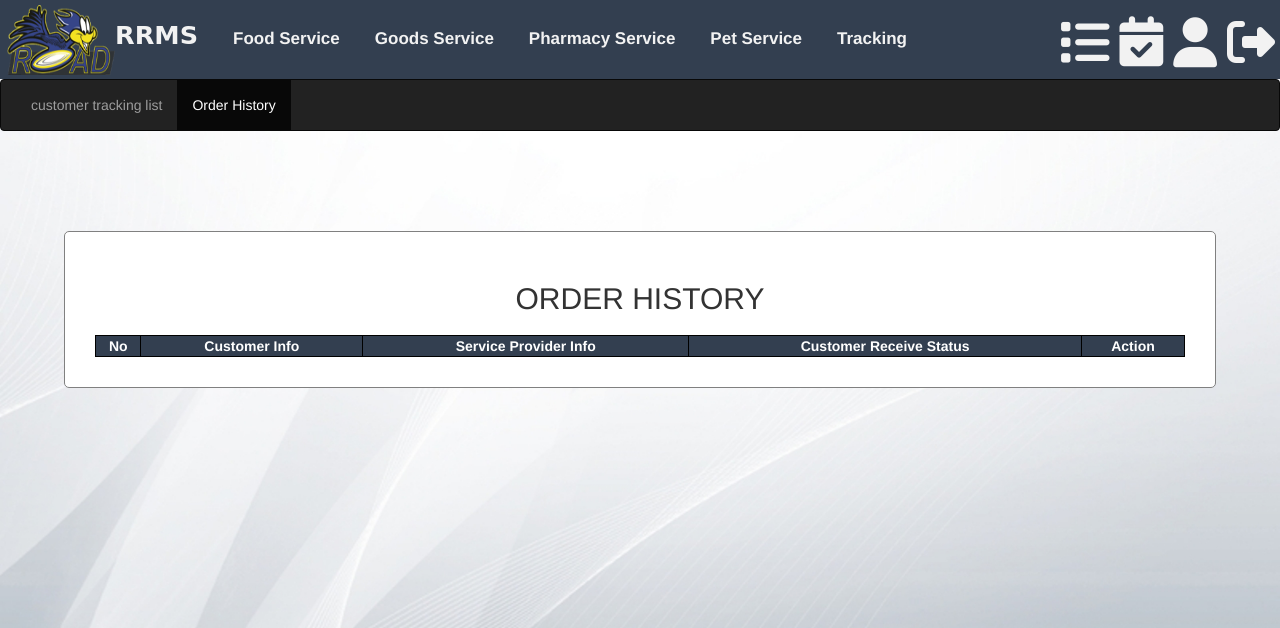
After one commit to AmarRazali/rrms, a PHP site: page /ApplicationLayer/ManageTrackingAnalyticView/receivedOrderTracking.php in a window 1280 px wide. The commit adds this page. Shown: the top 628 px of the page. Run offline with PHP 8.4, Linux system fonts and the light colour scheme; the visitor is signed in with stand-in values (Sample User, id 1); data comes from the database, SQL or seed files in the repository; lists and menus that the app fills with data are empty; some libraries are stand-ins or nearby versions.

Commit message:
Add feature on tracking module
Allow customer to view their order history with extra function (viewReceivedOrderHistory) and also extra navbar specify for tracking only.

```diff
--- /dev/null
+++ b/ApplicationLayer/ManageTrackingAnalyticView/receivedOrderTracking.php
@@ -0,0 +1,103 @@
+<?php
+session_start();
+?>
+
+<!DOCTYPE html>
+<html>
+<head>
+	<title>TRACKING</title>
+	<?php
+	include '../../includes/cusTopNaviBar.php';
+	?>
+    <!-- add extra navbar  -->
+    <nav class="navbar navbar-inverse">
+    <div class="container-fluid">
+        <ul class="nav navbar-nav">
+         <li><a href="customerTracking.php">customer tracking list</a></li>
+        <li class="active"><a href="receivedOrderTracking.php">Order History</a></li>
+         </ul>
+    </div>
+    </nav>
+</head>
+
+<style>
+
+
+	table, th, td {
+  		border: 1px solid black;
+  		border-collapse: collapse;
+  		text-align: center;
+  		background-color: ;
+	}
+
+	table tr#first {border:inset 4px solid black; color:white;  background-color:rgb(51, 63, 80);}
+	table td#second {border:inset 4px solid black; color:white;  background-color:rgb(51, 63, 80);}
+
+</style>
+</style>
+
+</head>
+<body>
+
+<?php
+	require_once $_SERVER["DOCUMENT_ROOT"].'/RRMS/BusinessServicesLayer/controller/Tracking Analytic Controller.php';
+	$Cus_ID=$_SESSION['customerID'];
+
+	$tracking = new trackingAnalyticController();
+	$data = $tracking->viewOrderHistory($Cus_ID);
+
+	?>
+
+    <div id="frm">
+    	<h2>ORDER HISTORY</h2>
+
+			<table style="margin-top: 20px;" width="100%">
+
+				<tr id="first">
+					<th>No</th>
+					<th>Customer Info</th>
+					<th>Service Provider Info</th>
+					<th>Customer Receive Status</th>
+					<th>Action</th>
+				</tr>
+				<?php
+				$i=1;
+    			foreach($data as $row){
+    			?>
+    			<form action="" method="POST">
+				<tr>
+					<td id="styleTr"><?=$i?></td>
+					<td style="text-align: left; width: 300px;">
+						<label>Name: </label><?=$row['Cus_Name']?><br>
+						<label>Address: </label><?=$row['Cus_Address']?><br>
+						<label>Tracking: </label><?=$row['Tracking_ID']?><br>
+						<label>Phone Number: </label><?=$row['Cus_PhoneNo']?>
+					</td>
+					<td style="text-align: left; width: 300px;">
+						<label>Company/Shop Name: </label><?=$row['SP_Name']?><br>
+						<label>Address: </label><?=$row['SP_Address']?><br>
+						<label>Phone Number: </label><?=$row['SP_PhoneNo']?>
+					</td>
+					<td><?=$row['ReceiveStatus']?></td>
+					<td>
+						<input type="hidden" name="Tracking_ID" value="<?=$row['Tracking_ID']?>">
+						<input type="submit" name="Receive" value="Receive">
+					</td>
+				</tr>
+				</form>
+				<?php
+					if(isset($_POST['Receive'])){
+
+						$Cus_ID=$_SESSION['customerID'];
+
+						$custUpdate = new trackingAnalyticController();
+						$custUpdate->custUpdateTracking();
+						$i=$i+1;
+					}
+
+				}
+				?>
+			</table>
+    </div>
+</body>
+</html>
--- a/BusinessServicesLayer/controller/Tracking Analytic Controller.php
+++ b/BusinessServicesLayer/controller/Tracking Analytic Controller.php
@@ -20,6 +20,14 @@ class trackingAnalyticController
         $tracking = new trackingAnalyticModel();
         $tracking->Cus_ID = $Cus_ID;
         return $tracking->viewOrderTrackingList();
+    }
+
+    //Function to retrieve tracking data based on Customer ID
+    //added by choong
+    function viewOrderHistory($Cus_ID){
+        $tracking = new trackingAnalyticModel();
+        $tracking->Cus_ID = $Cus_ID;
+        return $tracking->viewReceivedOrderHistory();
     }
 
     //Function to retrieve selected tracking data based on Track ID
@@ -51,7 +59,7 @@ class trackingAnalyticController
         if($custUpdate->custUpdateTracking()){
             $message = "You have received the order!";
         echo "<script type='text/javascript'>alert('$message');
-        window.location = '../ManageTrackingAnalyticView/customerTracking.php';</script>";
+        window.location = '../ManageTrackingAnalyticView/receivedOrderTracking.php';</script>";
         }
     }
 
--- a/BusinessServicesLayer/model/Tracking Analytic Model.php
+++ b/BusinessServicesLayer/model/Tracking Analytic Model.php
@@ -35,8 +35,8 @@ class trackingAnalyticModel{
         }
 
         //Function to view received order based on customer id
-        //modified by choong
-        function viewOrderTrackingList(){
+        //added by choong
+        function viewReceivedOrderHistory(){
             $sql = "select * from orderdetails inner join serviceprovider inner join tracking inner join customer on tracking.Cus_ID = customer.Cus_ID and tracking.Order_ID = orderdetails.Order_ID and tracking.ServiceP_ID = serviceprovider.ServiceP_ID where customer.Cus_ID =:Cus_ID and tracking.ReceiveStatus= 'Received' ";
             $args = [':Cus_ID'=>$this->Cus_ID];
             $stmt = trackingAnalyticModel::connect()->prepare($sql);
```
Also changed, not shown: ApplicationLayer/ManageTrackingAnalyticView/customerTracking.php (+9 -0 lines).
